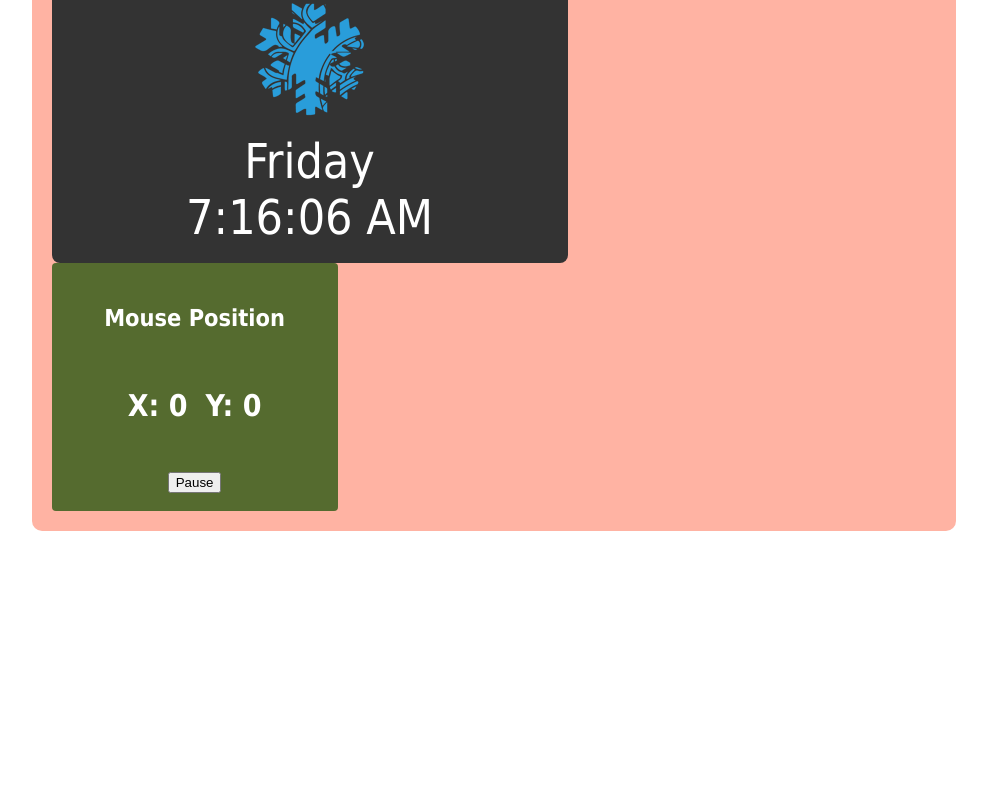
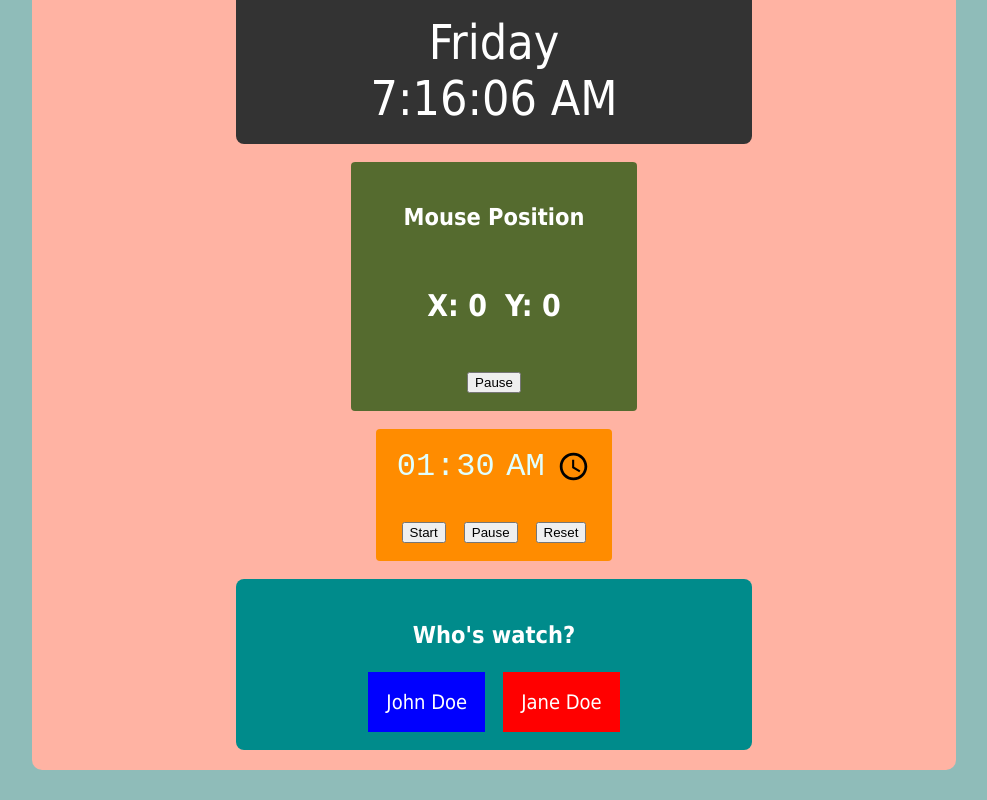
Before and after one commit to Darkfall48/Ex-Angular-Basics, an Angular app: page / in a window 1280 px wide. Shown: the part 346-1146 px from the top of the page, without its empty margins (146-1133 px from the left). Before the commit the page ends 907 px from the top, so only its background shows below. Built offline with nearby package versions, Linux system fonts and the light colour scheme.

Commit message:
Challenge 4 - Completed!

```diff
--- a/src/app/app-root/app.component.html
+++ b/src/app/app-root/app.component.html
@@ -8,9 +8,10 @@
 <!-- * * * * * * * * * * * * * * * * * * * * * * * * * * * * * * * -->
 <section class="main-app">
   <h1>{{ title }}</h1>
-  <count-down></count-down>
   <show-time></show-time>
   <show-coords></show-coords>
+  <count-down></count-down>
+  <who-watch></who-watch>
 </section>
 <!-- * * * * * * * * * * * * * * * * * * * * * * * * * * * * * * * -->
 <!-- * * * * * * * * * * * The content above * * * * * * * * * * * -->
--- a/src/app/app-root/app.component.scss
+++ b/src/app/app-root/app.component.scss
@@ -1,4 +1,7 @@
 .main-app {
+  display: grid;
+  place-items: center;
+  gap: 18px;
   padding: 20px;
   background-color: #ffb3a3;
   color: #1a1a1a;
--- a/src/app/app.module.ts
+++ b/src/app/app.module.ts
@@ -8,6 +8,7 @@ import { ShowTimeComponent } from './cmps/show-time/show-time.component';
 import { ShowCoordsComponent } from './cmps/show-coords/show-coords.component';
 import { CountDownComponent } from './cmps/count-down/count-down.component';
 import { TimerComponent } from './cmps/timer/timer.component';
+import { WhoWatchComponent } from './cmps/who-watch/who-watch.component';
 
 @NgModule({
   declarations: [
@@ -16,6 +17,7 @@ import { TimerComponent } from './cmps/timer/timer.component';
     ShowCoordsComponent,
     CountDownComponent,
     TimerComponent,
+    WhoWatchComponent,
   ],
   imports: [BrowserModule, AppRoutingModule, FormsModule],
   providers: [],
--- a/src/app/cmps/show-coords/show-coords.component.ts
+++ b/src/app/cmps/show-coords/show-coords.component.ts
@@ -19,8 +19,8 @@ export class ShowCoordsComponent {
 
   handleToggle() {
     this.isOn = !this.isOn;
-    if (!this.isOn) {
-      this.pos = { x: 0, y: 0 };
-    }
+    // if (!this.isOn) {
+    //   this.pos = { x: 0, y: 0 };
+    // }
   }
 }
--- a/src/app/cmps/timer/timer.component.scss
+++ b/src/app/cmps/timer/timer.component.scss
@@ -1,14 +1,17 @@
 .count-down-timer {
-  color: darkmagenta;
+  color: lightcyan;
+  background-color: transparent;
+  border: none;
+  outline: none;
+  font-size: 32px;
+  text-align: center;
+  padding-bottom: 18px;
   &.red {
     color: rgb(216, 71, 71);
   }
   &.blink {
     animation: blinker 1s linear infinite;
   }
-  font-size: 32px;
-  text-align: center;
-  padding-bottom: 18px;
 }
 
 @keyframes blinker {
--- /dev/null
+++ b/src/app/cmps/who-watch/who-watch.component.html
@@ -0,0 +1,32 @@
+<section class="who-watch">
+  <h1>Who's watch?</h1>
+  <section *ngIf="!isSelected" class="who-watch-watchers">
+    <article
+      class="who-watch-watchers-watcher"
+      [style]="'background-color:' + watcher.bgImage"
+      [title]="watcher.name"
+      (click)="isSelected = true; watcherSelected = watcher"
+      *ngFor="let watcher of watchers; trackBy: trackByFn"
+    >
+      {{ watcher.name }}
+    </article>
+  </section>
+  <section class="who-watch-watcher" *ngIf="isSelected">
+    <button class="who-watch-watcher-back-btn" (click)="isSelected = false">
+      Switch User
+    </button>
+    <article
+      class="who-watch-watcher-show"
+      *ngFor="
+        let show of watcherSelected.shows;
+        trackBy: trackByFn;
+        index as idx
+      "
+    >
+      <a [href]="show.showUrl" target="_blank" rel="noopener noreferrer">
+        <img [src]="show.imgUrl" [alt]="show.name" [title]="show.name" />
+      </a>
+      <h1>{{ show.name }}</h1>
+    </article>
+  </section>
+</section>
--- /dev/null
+++ b/src/app/cmps/who-watch/who-watch.component.scss
@@ -0,0 +1,44 @@
+.who-watch {
+  display: grid;
+  place-items: center;
+  background-color: darkcyan;
+  color: white;
+  width: 480px;
+  height: fit-content;
+  text-align: center;
+  padding: 18px;
+  border-radius: 8px;
+  &-watchers {
+    width: 100%;
+    display: flex;
+    flex-direction: row;
+    place-items: center;
+    place-content: center;
+    // grid-template-columns: repeat(fit-content, minmax(150px, 1fr));
+    gap: 18px;
+    &-watcher {
+      cursor: pointer;
+      display: grid;
+      place-items: center;
+      width: max-content;
+      padding: 18px;
+    }
+  }
+  &-watcher {
+    display: flex;
+    flex-direction: column;
+    place-items: center;
+    place-content: center;
+    gap: 18px;
+    &-back-btn {
+      width: fit-content;
+    }
+    &-show {
+      display: grid;
+      // grid-template-columns: repeat(auto-fit, minmax(150px, 1fr);
+      & img {
+        width: 100%;
+      }
+    }
+  }
+}
--- /dev/null
+++ b/src/app/cmps/who-watch/who-watch.component.ts
@@ -0,0 +1,56 @@
+import { Component, OnInit } from '@angular/core';
+
+@Component({
+  selector: 'who-watch',
+  templateUrl: './who-watch.component.html',
+  styleUrls: ['./who-watch.component.scss'],
+})
+export class WhoWatchComponent implements OnInit {
+  constructor() {}
+
+  isSelected: boolean = false;
+  watcherSelected: any = null;
+  watchers = [
+    {
+      _id: 'w-101',
+      name: 'John Doe',
+      bgImage: 'blue',
+      shows: [
+        {
+          name: 'The Walking Dead',
+          imgUrl:
+            'https://fr.web.img5.acsta.net/c_310_420/pictures/22/08/29/18/20/3648785.jpg',
+        },
+        {
+          name: 'Simpsons',
+          imgUrl:
+            'https://fr.web.img3.acsta.net/c_310_420/pictures/20/10/01/11/26/1905965.jpg',
+        },
+      ],
+    },
+    {
+      _id: 'w-102',
+      name: 'Jane Doe',
+      bgImage: 'red',
+      shows: [
+        {
+          name: 'Naruto',
+          showUrl: 'https://www.imdb.com/title/tt0409591/',
+          imgUrl:
+            'https://fr.web.img6.acsta.net/c_310_420/pictures/19/08/02/15/12/4423178.jpg',
+        },
+        {
+          name: 'Futurama',
+          imgUrl:
+            'https://fr.web.img4.acsta.net/c_310_420/medias/nmedia/18/78/30/52/19784883.jpg',
+        },
+      ],
+    },
+  ];
+
+  ngOnInit(): void {}
+
+  trackByFn(idx: number, item: any) {
+    return item._id;
+  }
+}
--- a/src/styles.scss
+++ b/src/styles.scss
@@ -1 +1,4 @@
 /* You can add global styles to this file, and also import other style files */
+html {
+  background-color: rgb(143, 188, 185);
+}
```
Also changed, not shown: 1 other file (tests, documents, lock files or other folders).
